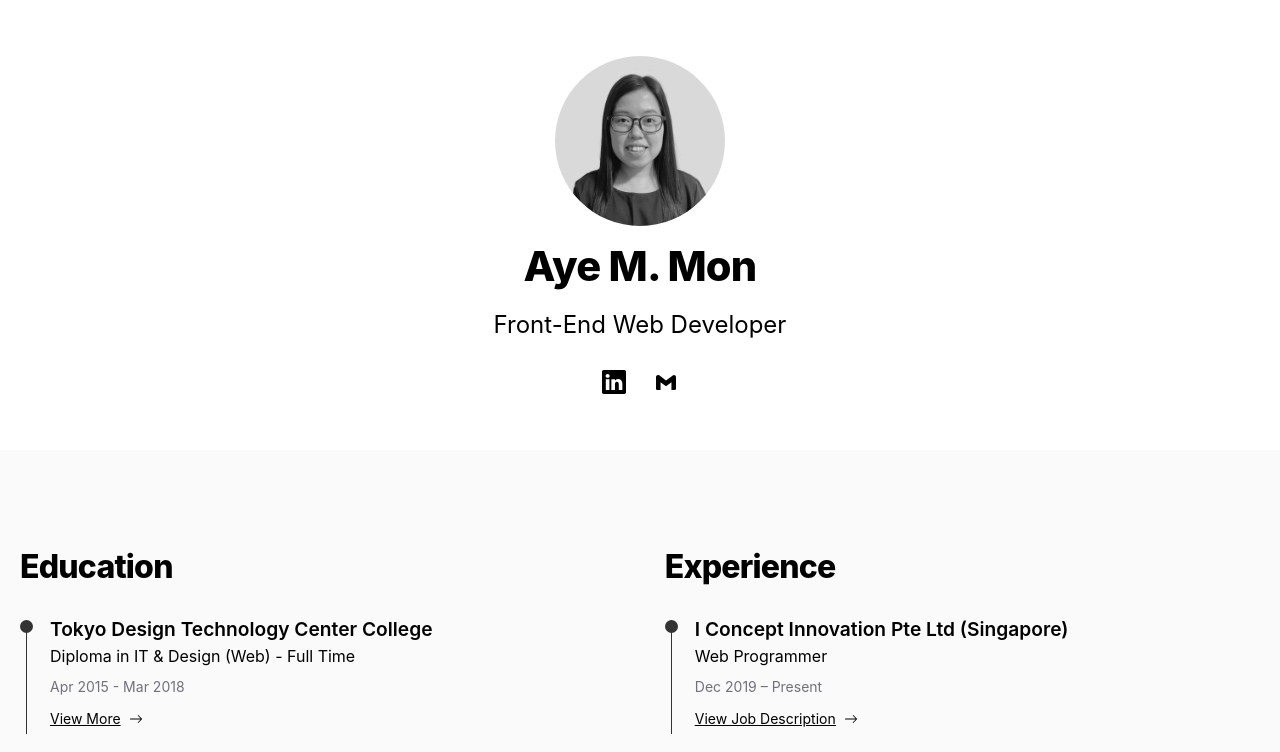
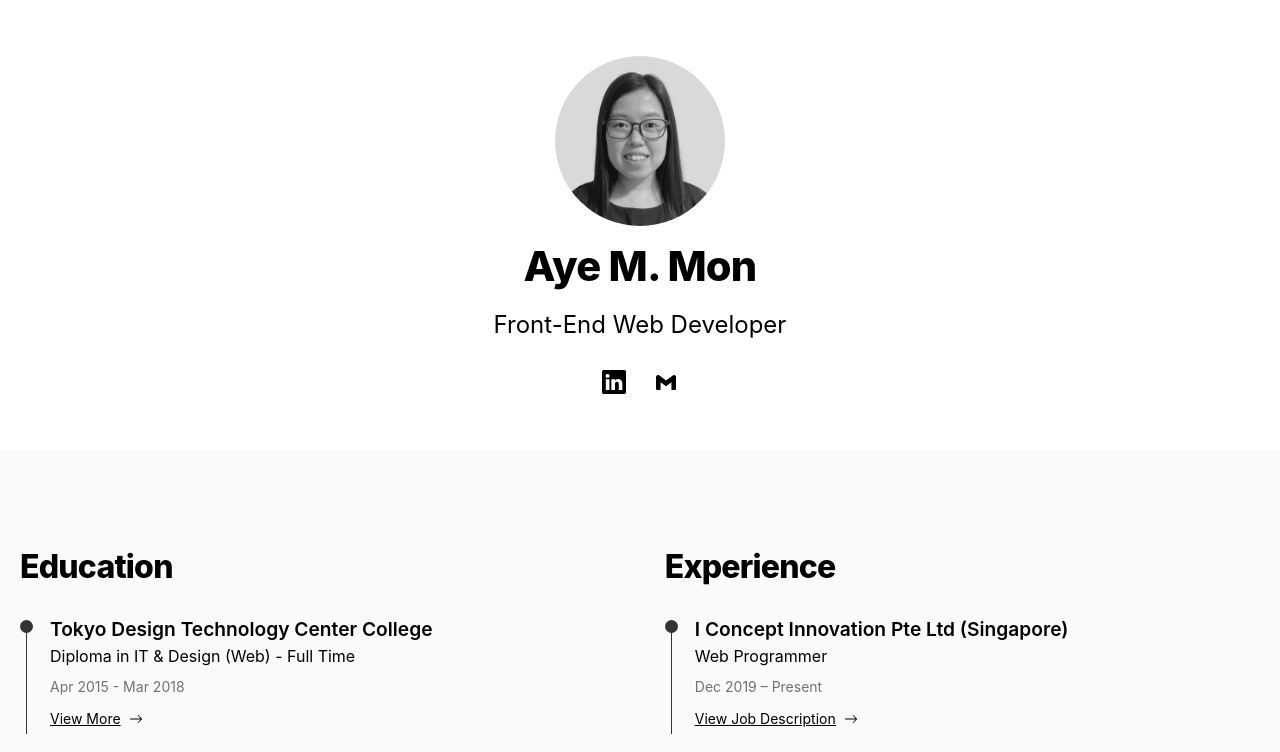
Before and after one commit to am-mon/profile-next-js, a Next.js app: page / in a window 1280 px wide. Shown: the top 752 px of the page. Built offline with nearby package versions, Linux system fonts and the light colour scheme.

Commit message:
Updated profile image

```diff
--- a/components/layout.js
+++ b/components/layout.js
@@ -27,7 +27,7 @@ export default function Layout({ children, home }) {
                 <Transition_image>
                   <Image
                     priority
-                    src="/assets/images/mon.png"
+                    src="/assets/images/mon_2.png"
                     className="rounded-full mx-auto w-[170px]"
                     height={700}
                     width={700}
```
Also changed, not shown: public/assets/images/mon_2.png (added).
